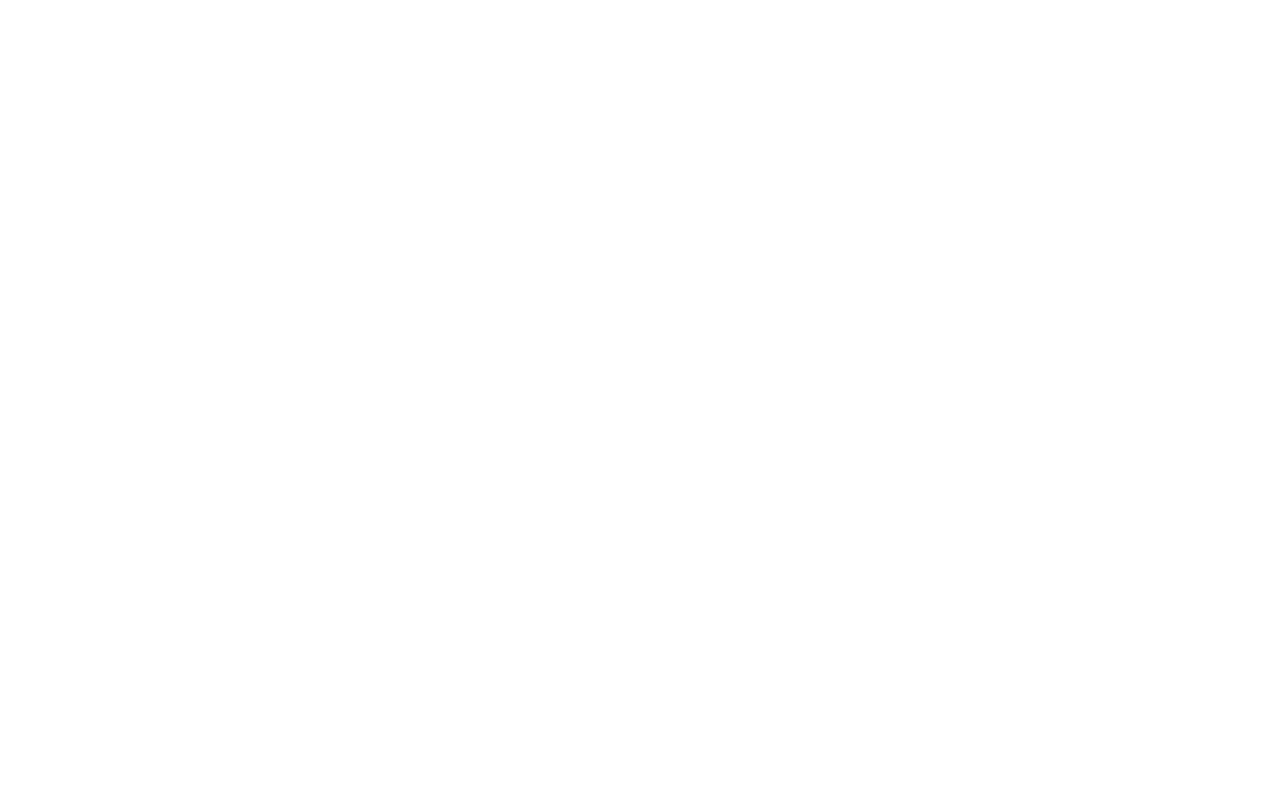
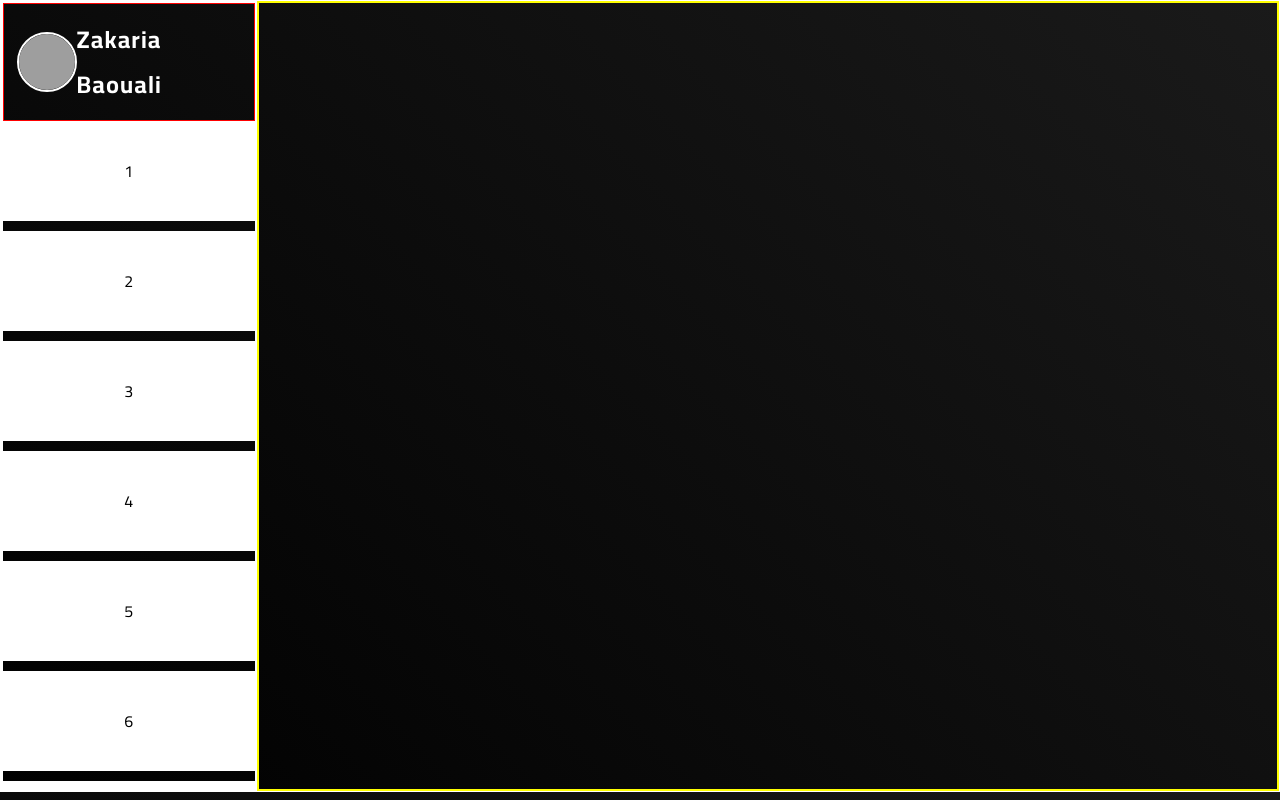
Before and after one commit to ZakariyaaBaouali/netflix-react, a React (Vite) app: page /dashboard in a window 1280 px wide. Before the commit this address had no page. Built offline with nearby package versions, Linux system fonts and the light colour scheme; grey boxes are pictures that could not be loaded.

Commit message:
setup the dashboard

```diff
--- a/package.json
+++ b/package.json
@@ -10,6 +10,7 @@
     "preview": "vite preview"
   },
   "dependencies": {
+    "flowbite-react": "^0.9.0",
     "react": "^18.2.0",
     "react-dom": "^18.2.0",
     "react-helmet": "^6.1.0",
--- a/src/App.tsx
+++ b/src/App.tsx
@@ -1,5 +1,6 @@
 import { Register, SignUp } from "./components/Auth";
 import { BrowserRouter as Router, Route, Routes } from "react-router-dom";
+import { Dashboard } from "./components/Dashboard";
 
 const App = () => {
   return (
@@ -7,6 +8,7 @@
       <Router>
         <Routes>
           <Route path="register" element={<Register />} />
+          <Route path="dashboard" element={<Dashboard />} />
           <Route path="signup/*" element={<SignUp />} />
         </Routes>
       </Router>
--- /dev/null
+++ b/src/components/Dashboard/Dashboard.style.ts
@@ -0,0 +1,53 @@
+import styled from "styled-components";
+
+export const Container = styled.div`
+  height: 99vh;
+  border: 1px solid #fff;
+  justify-content: flex-start;
+`;
+
+export const Sidebar = styled.aside`
+  width: 20%;
+  height: 100%;
+  border: 2px solid #fff;
+  overflow: hidden;
+`;
+
+export const Main = styled.main`
+  height: 100%;
+  width: 80%;
+  border: 2px solid yellow;
+  overflow: hidden;
+`;
+
+export const Header = styled.div`
+  height: 15%;
+  border: 1px solid red;
+  justify-content: space-between;
+  padding: 0 5%;
+
+  & img {
+    width: 60px;
+    height: 60px;
+    border: 2px solid #fff;
+    border-radius: 50%;
+  }
+
+  & h1 {
+    text-transform: capitalize;
+  }
+`;
+
+export const Content = styled.div`
+  min-height: calc(100% - 15%);
+  overflow-y: scroll;
+  flex-direction: column;
+
+  .box {
+    height: 100px;
+    border: 1px solid #fff;
+    background-color: #fff;
+    margin-bottom: 10px;
+    color: #000;
+  }
+`;
--- /dev/null
+++ b/src/components/Dashboard/Dashboard.tsx
@@ -0,0 +1,31 @@
+import { Container, Content, Header, Main, Sidebar } from "./Dashboard.style";
+
+const Dashboard = () => {
+  return (
+    <Container>
+      <Sidebar>
+        <Header>
+          <img
+            src="https://images.pexels.com/photos/1559486/pexels-photo-1559486.jpeg"
+            alt="header logo"
+          />
+          <h1>Zakaria baouali</h1>
+        </Header>
+        <Content>
+          <div className="box">1</div>
+          <div className="box">2</div>
+          <div className="box">3</div>
+          <div className="box">4</div>
+          <div className="box">5</div>
+          <div className="box">6</div>
+          <div className="box">7</div>
+          <div className="box">8</div>
+          <div className="box">9</div>
+        </Content>
+      </Sidebar>
+      <Main></Main>
+    </Container>
+  );
+};
+
+export { Dashboard };
--- /dev/null
+++ b/src/components/Dashboard/index.ts
@@ -0,0 +1 @@
+export * from "./Dashboard";
```
Also changed, not shown: 1 other file (tests, documents, lock files or other folders).
